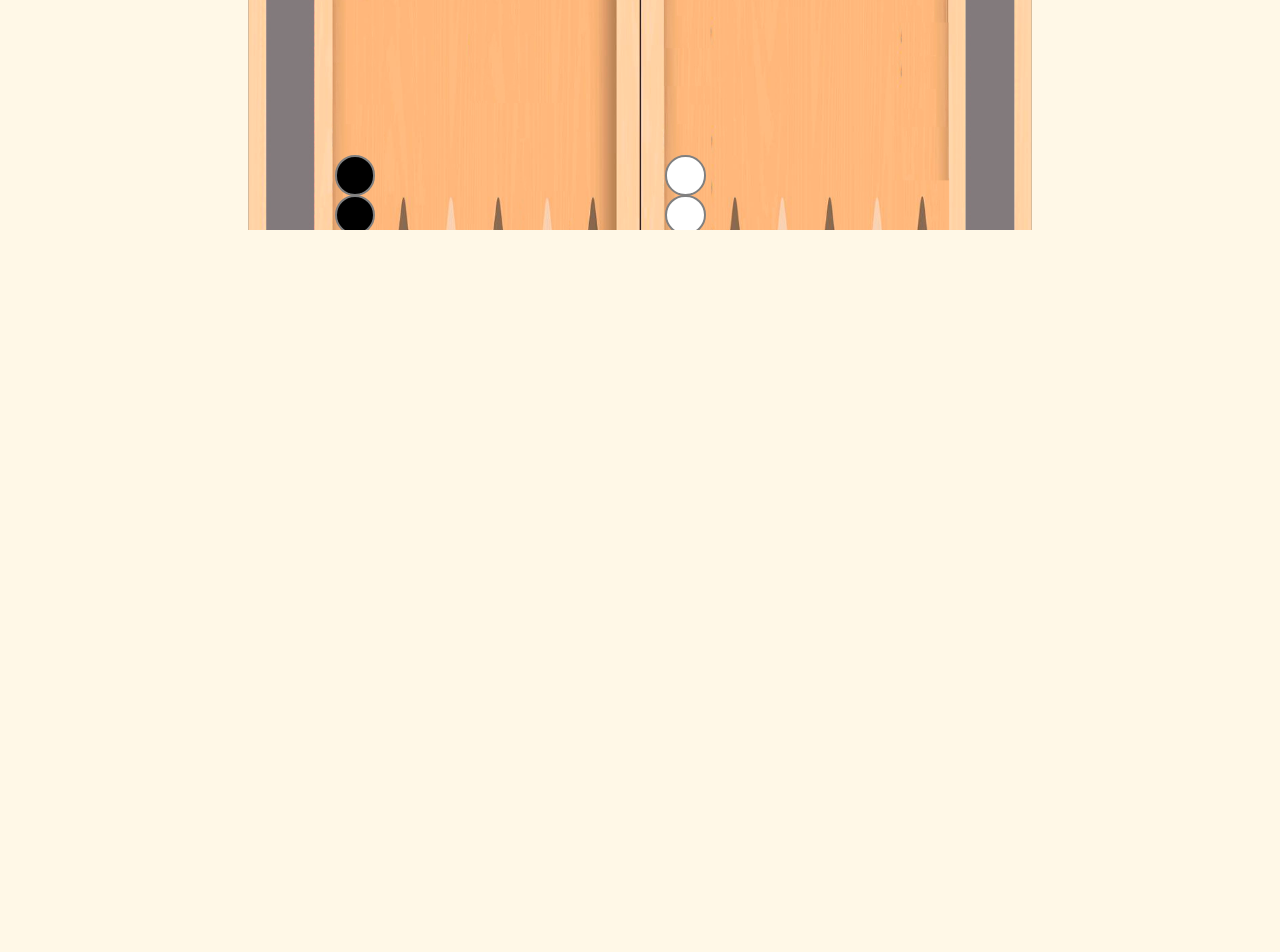
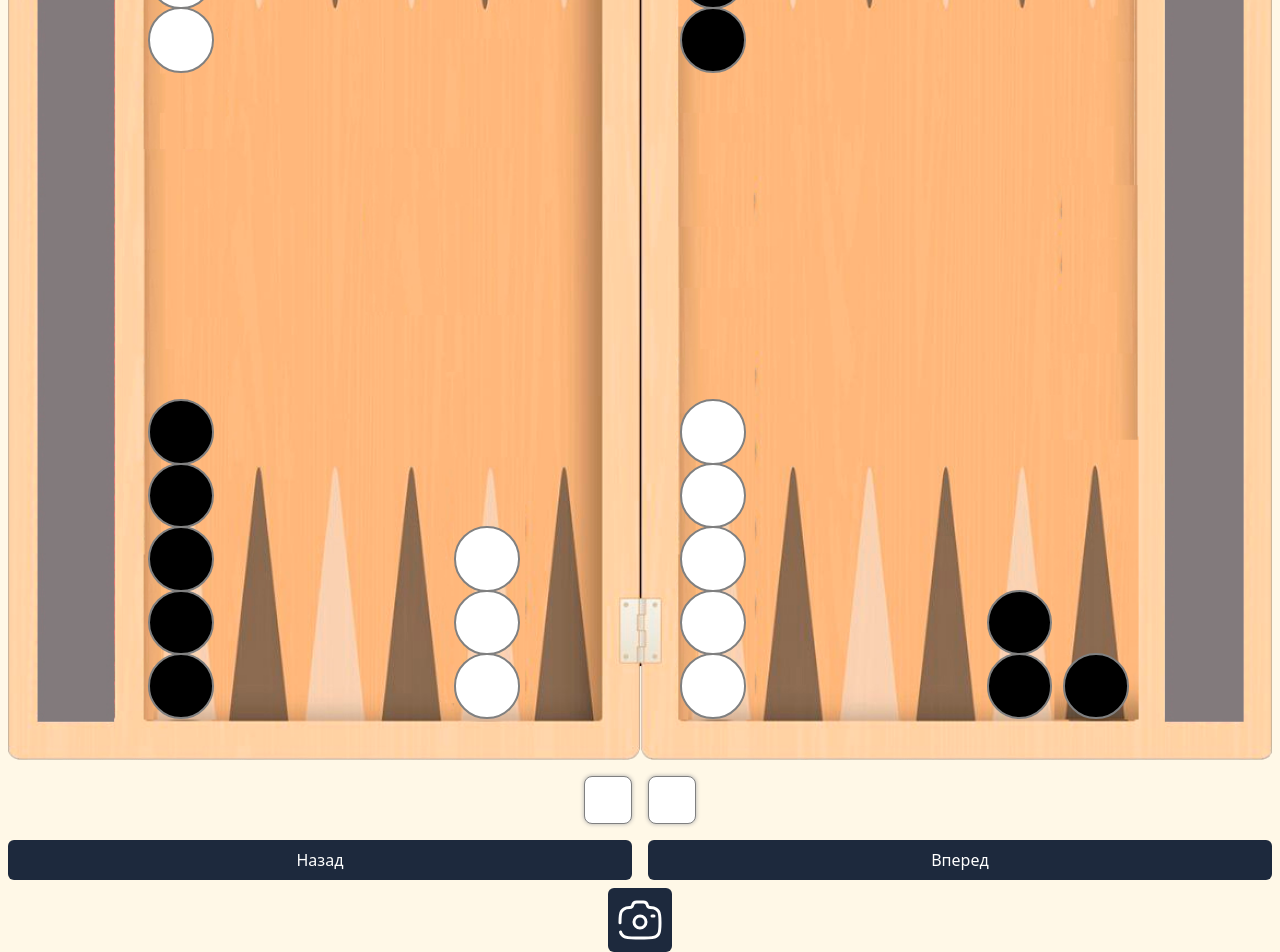
Before and after one commit to IlyaStepanov1104/NardsMiniApp, a Next.js app: page / in a window 1280 px wide. Shown: the part 570-1522 px from the top of the page. Before the commit the page ends 800 px from the top, so only its background shows below. Built offline with nearby package versions, Linux system fonts and the light colour scheme.

Commit message:
feat: changes

```diff
--- a/package.json
+++ b/package.json
@@ -11,6 +11,7 @@
   "dependencies": {
     "clsx": "^2.1.1",
     "framer-motion": "^12.23.11",
+    "html2canvas": "^1.4.1",
     "next": "15.4.4",
     "react": "19.1.0",
     "react-dom": "19.1.0",
--- a/src/app/globals.css
+++ b/src/app/globals.css
@@ -2,7 +2,6 @@
 
 html, body {
     background-color: #fff8e7;
-    overflow: hidden;
     height: 100vh;
 }
 
@@ -88,11 +87,6 @@ html, body {
     word-wrap: break-word;
     width: 100%;
     padding-inline: 16px;
-    display: -webkit-box;
-    -webkit-line-clamp: 2; /* максимум 2 строки */
-    -webkit-box-orient: vertical;
-    overflow: hidden;
-    text-overflow: ellipsis;
 }
 
 .board {
@@ -102,3 +96,28 @@ html, body {
     aspect-ratio: 1156 / 956;
     position: relative;
 }
+
+.main {
+    display: flex;
+    flex-direction: column;
+    height: 100vh;
+    justify-content: space-evenly;
+    align-items: stretch;
+}
+
+.bottom-buttons {
+    flex-grow: 1;
+    display: flex;
+    justify-content: space-around;
+    gap: 8px;
+    max-height: 100px;
+}
+
+.bottom-buttons button {
+    height: 100%;
+}
+
+.screen {
+    width: 6vh;
+    height: 6vh;
+}
--- a/src/components/Board.tsx
+++ b/src/components/Board.tsx
@@ -1,9 +1,17 @@
 "use client";
-import {useEffect, useState} from "react";
+import {useEffect, useRef, useState} from "react";
 import {Checker} from "@/components/Checker";
 import DiceRoll from "@/components/DiceRoll";
-import {calculateCordY, generateDefaultCheckersData, getDirection, getRealPoint, togglePlayer} from "@/lib/helpers";
+import {
+    calculateCordY,
+    generateDefaultCheckersData,
+    getDirection,
+    getRealPoint,
+    sliceString,
+    togglePlayer
+} from "@/lib/helpers";
 import {BAR_COORDS, POINT_COORDS} from "@/lib/boardData";
+import html2canvas from "html2canvas";
 
 type Player = "first" | "second";
 
@@ -52,8 +60,23 @@ type CheckerData = {
 
 export default function Board() {
     const [data, setData] = useState<GameData | null>(null);
-    const [currentTurn, setCurrentTurn] = useState(0);
+    const [currentTurn, setCurrentTurn] = useState(-1);
+    const [lastTurn, setLastTurn] = useState(-2);
+    const [gameDirection, setGameDirection] = useState(1);
+    console.log("%c 1 --> Line: 66||Board.tsx\n lastTurn, currentTurn, gameDirection: ", "color:#f0f;", lastTurn, currentTurn, gameDirection);
     const [checkers, setCheckers] = useState<CheckerData[]>(generateDefaultCheckersData());
+    const screenBlockRef = useRef<HTMLDivElement | null>(null);
+    const handleScreenshot = async () => {
+        if (!screenBlockRef.current) return;
+        const canvas = await html2canvas(screenBlockRef.current, {useCORS: true});
+        const dataUrl = canvas.toDataURL('image/png');
+
+        // Создаем ссылку и скачиваем изображение
+        const link = document.createElement('a');
+        link.href = dataUrl;
+        link.download = 'screenshot.png';
+        link.click();
+    };
 
     useEffect(() => {
         fetch("/game.json")
@@ -61,62 +84,95 @@ export default function Board() {
             .then(setData);
     }, []);
 
+
     useEffect(() => {
         if (!data) return;
         const turn = data.turns[currentTurn];
         if (!turn) return;
 
-        checkers.map(checker => checker.check = false)
+        // Создаем копию массива с обновленными значениями
+        let newCheckers = checkers.map(checker => ({
+            ...checker,
+            check: false,
+            delay: 0
+        }));
 
         let i = 0;
+        const player = turn.turn;
 
-        const player = turn.turn;
-        for (let {from, to, captured} of turn.moves) {
+        const moves = currentTurn > lastTurn ? turn.moves : turn.moves.reverse();
+
+        for (let {from, to, captured} of moves) {
+            const otherPlayer = togglePlayer(player);
+
+            if (currentTurn > lastTurn) {
                 from = getRealPoint(from, player);
                 to = getRealPoint(to, player);
+            } else {
+                const acc = from;
+                from = getRealPoint(to, player);
+                to = getRealPoint(acc, player);
+            }
+
+            console.log("%c 2 --> Line: 114||Board.tsx\n {from, to, captured}: ", "color:#0f0;", {from, to, captured});
 
             if (captured) {
-                const otherPlayer = togglePlayer(player);
-                const foundChecker = checkers.find((element) => element.currentPosition === to && element.player === otherPlayer);
-                const maxIndex = checkers.reduce((acc: CheckerData | undefined, current) => {
-                    return current.index > (acc?.index ?? -Infinity) && current.currentPosition === 'Bar' && current.player === otherPlayer ? current : acc;
-                }, undefined)?.index || -1;
-                console.log("%c 1 --> Line: 84||Board.tsx\n maxIndex: ","color:#f0f;", maxIndex);
+                if (currentTurn > lastTurn) {
+                    const foundChecker = newCheckers.find(el => el.currentPosition === to && el.player === otherPlayer);
+                    const found = newCheckers.filter(c => c.currentPosition === 'Bar' && c.player === otherPlayer);
+                    const maxIndex = found.reduce((acc, curr) => curr.index > acc ? curr.index : acc, -1);
 
                     if (foundChecker) {
                         foundChecker.currentPosition = 'Bar';
                         foundChecker.x = BAR_COORDS[otherPlayer].x;
                         foundChecker.index = maxIndex + 1;
-                    foundChecker.y = calculateCordY(BAR_COORDS[otherPlayer].y, maxIndex + 1, getDirection(to, player));
+                        foundChecker.y = calculateCordY(BAR_COORDS[otherPlayer].y, maxIndex + 1, getDirection('Bar', player));
                         foundChecker.check = true;
-                    foundChecker.delay = i * 0.1;
+                        foundChecker.delay = 1 + i * 0.1;
+                        i++;
+                    }
+                } else {
+                    const foundChecker = newCheckers.find(el => el.currentPosition === 'Bar' && el.player === otherPlayer);
+                    const found = newCheckers.filter(c => c.currentPosition === from && c.player === otherPlayer);
+                    const maxIndex = found.reduce((acc, curr) => curr.index > acc ? curr.index : acc, -1);
+
+                    if (foundChecker) {
+                        foundChecker.currentPosition = from;
+                        foundChecker.x = POINT_COORDS[from].x;
+                        foundChecker.index = maxIndex + 1;
+                        foundChecker.y = calculateCordY(POINT_COORDS[from].y, maxIndex + 1, getDirection(to, player));
+                        foundChecker.check = true;
+                        foundChecker.delay = 1 + i * 0.1;
+                        i++;
+                    }
+                }
+            }
+
+            const currentChecker = newCheckers.reduce((acc, curr) => {
+                if (Number(from) < 13) {
+                    return curr.y < (acc?.y ?? Infinity) && curr.currentPosition === from && curr.player === player ? curr : acc;
+                }
+                return curr.y > (acc?.y ?? -Infinity) && curr.currentPosition === from && curr.player === player ? curr : acc;
+            }, undefined as CheckerData | undefined);
+
+            const maxIndex = newCheckers.reduce((acc, curr) => {
+                return curr.index > (acc?.index ?? -Infinity) && curr.currentPosition === to && curr.player === player ? curr : acc;
+            }, undefined as CheckerData | undefined)?.index ?? -1;
+
+            if (currentChecker) {
+                currentChecker.currentPosition = to;
+                currentChecker.x = to === 'Bar' ? BAR_COORDS[player].x : POINT_COORDS[to].x;
+                currentChecker.index = maxIndex + 1;
+                currentChecker.y = calculateCordY(to === 'Bar' ? BAR_COORDS[player].y : POINT_COORDS[to].y, maxIndex + 1, getDirection(to, player));
+                currentChecker.check = true;
+                currentChecker.delay = 1 + i * 0.1;
                 i++;
             }
         }
 
-            const currentChecker = checkers.reduce((acc: CheckerData | undefined, current) => {
-                if (Number(from) < 13) {
-                    return current.y < (acc?.y ?? Infinity) && current.currentPosition === from && current.player === player ? current : acc;
-                }
-                return current.y > (acc?.y ?? -Infinity) && current.currentPosition === from && current.player === player ? current : acc;
-            }, undefined);
-
-            const maxIndex = checkers.reduce((acc: CheckerData | undefined, current) => {
-                return current.index > (acc?.index ?? -Infinity) && current.currentPosition === to && current.player === player ? current : acc;
-            }, undefined)?.index ?? -1;
-
-            if (currentChecker) {
-                currentChecker.currentPosition = to;
-                currentChecker.x = POINT_COORDS[to].x;
-                currentChecker.index = maxIndex + 1;
-                currentChecker.y = calculateCordY(POINT_COORDS[to].y, maxIndex + 1, getDirection(to, player));
-                currentChecker.check = true;
-                currentChecker.delay = i * 0.1;
-                i++;
-            }
-        }
-    }, [currentTurn, data]);
-
+        // Обновляем состояние
+        setCheckers(newCheckers);
+    }, [data, currentTurn, lastTurn]);
 
     if (!data) {
         return (
@@ -127,14 +183,16 @@ export default function Board() {
     }
 
     return (
-        <div className="relative w-full max-w-[800px] aspect-[1280/1086] mx-auto mt-4 p-2">
+        <div className="w-full main p-2">
+            <div ref={screenBlockRef} style={{backgroundColor: '#fff8e7'}}>
                 <div className="header">
                     <div className="header_item justify-start">
                         <div className="checker checker--first">
-                        {data.turns[currentTurn - 1]?.turn === 'first' && (
+                            {data.turns[currentTurn]?.turn === 'first' && (
                                 <svg xmlns="http://www.w3.org/2000/svg"
                                      viewBox="0 0 48 48">
-                                <path fill="#43A047" d="M40.6 12.1L17 35.7 7.4 26.1 4.6 29 17 41.3 43.4 14.9z"></path>
+                                    <path fill="#43A047"
+                                          d="M40.6 12.1L17 35.7 7.4 26.1 4.6 29 17 41.3 43.4 14.9z"></path>
                                 </svg>)}
                         </div>
                         <div className="score">{data.first.score}</div>
@@ -143,16 +201,17 @@ export default function Board() {
                     <div className="header_item justify-end">
                         <div className="score">{data.second.score}</div>
                         <div className="checker checker--second">
-                        {data.turns[currentTurn - 1]?.turn === 'second' && (
+                            {data.turns[currentTurn]?.turn === 'second' && (
                                 <svg xmlns="http://www.w3.org/2000/svg" x="0px" y="0px" width="100" height="100"
                                      viewBox="0 0 48 48">
-                                <path fill="#43A047" d="M40.6 12.1L17 35.7 7.4 26.1 4.6 29 17 41.3 43.4 14.9z"></path>
+                                    <path fill="#43A047"
+                                          d="M40.6 12.1L17 35.7 7.4 26.1 4.6 29 17 41.3 43.4 14.9z"></path>
                                 </svg>)}
                         </div>
                     </div>
-                <div className="name text-left">{data.first.name}</div>
+                    <div className="name text-left">{sliceString(data.first.name)}</div>
                     <div className="text-center">Матч до {data.point_match}</div>
-                <div className="name text-right">{data.second.name}</div>
+                    <div className="name text-right">{sliceString(data.second.name)}</div>
                 </div>
 
                 <div className="board">
@@ -161,21 +220,55 @@ export default function Board() {
                     ))}
                 </div>
 
-            <DiceRoll dice={data.turns[currentTurn - 1]?.dice.length ? data.turns[currentTurn - 1].dice : [0, 0]}/>
+                <DiceRoll dice={data.turns[currentTurn]?.dice.length ? data.turns[currentTurn].dice : [0, 0]}
+                          size={48}/>
+            </div>
 
-            <div className="header">
+            {data && <div className="bottom-buttons">
                 <button
-                    onClick={() => setCurrentTurn((t) => Math.max(t - 1, 0))}
-                    className="mt-4 rounded-md w-full bg-slate-800 py-2 px-4 text-white ml-2"
+                    onClick={() => {
+                        if (gameDirection == -1) {
+                            setLastTurn((t) => Math.max(t - 1, -1))
+                            setCurrentTurn((t) => Math.max(t - 1, -1));
+                        } else {
+                            setLastTurn(currentTurn)
+                            setGameDirection(-1)
+                        }
+                    }}
+                    className="rounded-md w-full bg-slate-800 py-2 px-4 text-white"
                 >
                     Назад
                 </button>
                 <span/>
                 <button
-                    onClick={() => setCurrentTurn((t) => Math.min(t + 1, data.turns.length - 1))}
-                    className="mt-4 rounded-md w-full bg-slate-800 py-2 px-4 text-white ml-2"
+                    onClick={() => {
+                        if (gameDirection == 1) {
+                            setLastTurn(currentTurn)
+                            setCurrentTurn((t) => Math.min(t + 1, data.turns.length - 1))
+                        } else {
+                            setLastTurn((t) => t - 1)
+                            setGameDirection(1)
+                        }
+                    }}
+                    className="rounded-md w-full bg-slate-800 py-2 px-4 text-white"
                 >
                     Вперед
+                </button>
+            </div>}
+            <div className="flex justify-center">
+                <button className="mt-2 rounded-md bg-slate-800 p-2 text-white" onClick={handleScreenshot}>
+                    <svg className="screen" viewBox="0 0 24 24" fill="none"
+                         xmlns="http://www.w3.org/2000/svg">
+                        <g id="SVGRepo_bgCarrier" strokeWidth="0"></g>
+                        <g id="SVGRepo_tracerCarrier" strokeLinecap="round" strokeLinejoin="round"></g>
+                        <g id="SVGRepo_iconCarrier">
+                            <circle cx="12" cy="13" r="3" stroke="currentColor" strokeWidth="1.5"></circle>
+                            <path
+                                d="M2 13.3636C2 10.2994 2 8.76721 2.74902 7.6666C3.07328 7.19014 3.48995 6.78104 3.97524 6.46268C4.69555 5.99013 5.59733 5.82123 6.978 5.76086C7.63685 5.76086 8.20412 5.27068 8.33333 4.63636C8.52715 3.68489 9.37805 3 10.3663 3H13.6337C14.6219 3 15.4728 3.68489 15.6667 4.63636C15.7959 5.27068 16.3631 5.76086 17.022 5.76086C18.4027 5.82123 19.3044 5.99013 20.0248 6.46268C20.51 6.78104 20.9267 7.19014 21.251 7.6666C22 8.76721 22 10.2994 22 13.3636C22 16.4279 22 17.9601 21.251 19.0607C20.9267 19.5371 20.51 19.9462 20.0248 20.2646C18.9038 21 17.3433 21 14.2222 21H9.77778C6.65675 21 5.09624 21 3.97524 20.2646C3.48995 19.9462 3.07328 19.5371 2.74902 19.0607C2.53746 18.7498 2.38566 18.4045 2.27673 18"
+                                stroke="currentColor" strokeWidth="1.5" strokeLinecap="round"></path>
+                            <path d="M19 10H18" stroke="currentColor" strokeWidth="1.5" strokeLinecap="round"></path>
+                        </g>
+                    </svg>
                 </button>
             </div>
         </div>
--- a/src/components/DiceFace.tsx
+++ b/src/components/DiceFace.tsx
@@ -32,7 +32,7 @@ export default function DiceFace({ value, size = 64 }: DiceFaceProps) {
             width={size}
             height={size}
             viewBox={`0 0 ${size} ${size}`}
-            style={{ borderRadius: 8, background: 'white', boxShadow: '0 0 4px #aaa' }}
+            style={{ borderRadius: 8, background: 'white', boxShadow: '0 0 4px #aaa', border: '1px solid gray' }}
         >
             {positions[value]}
         </svg>
--- a/src/components/DiceRoll.tsx
+++ b/src/components/DiceRoll.tsx
@@ -37,7 +37,7 @@ export default function DiceRoll({dice, size = 64, duration = 0.2}: DiceRollProp
     }, [dice, duration])
 
     return (
-        <div className="flex gap-4 items-center justify-center mt-4">
+        <div className="flex gap-4 items-center justify-center mt-4 mb-4">
             {currentDice.map((num, idx) => (
                 <motion.div
                     key={idx}
--- a/src/lib/boardData.ts
+++ b/src/lib/boardData.ts
@@ -46,8 +46,8 @@ export const BAR_COORDS: Record<"first" | "second", { x: number; y: number }> =
 
 // Направления отрисовки шашек
 export const DIRECTION: Record<"first" | "second", 1 | -1> = {
-    first: -1,
-    second: 1
+    first: 1,
+    second: -1
 };
 
 export const DEFAULT_CHECKERS = {
--- a/src/lib/helpers.ts
+++ b/src/lib/helpers.ts
@@ -55,3 +55,8 @@ export const generateDefaultCheckersData = () => {
     }
     return checkers;
 }
+
+export const sliceString = (str: string): string => {
+    if (str.length < 12) return str;
+    return `${str.slice(0, 8)}...${str.slice(str.length - 2)}`;
+}
```
Also changed, not shown: 1 other file (tests, documents, lock files or other folders). Lines whose indentation alone changed are shown as unchanged.
